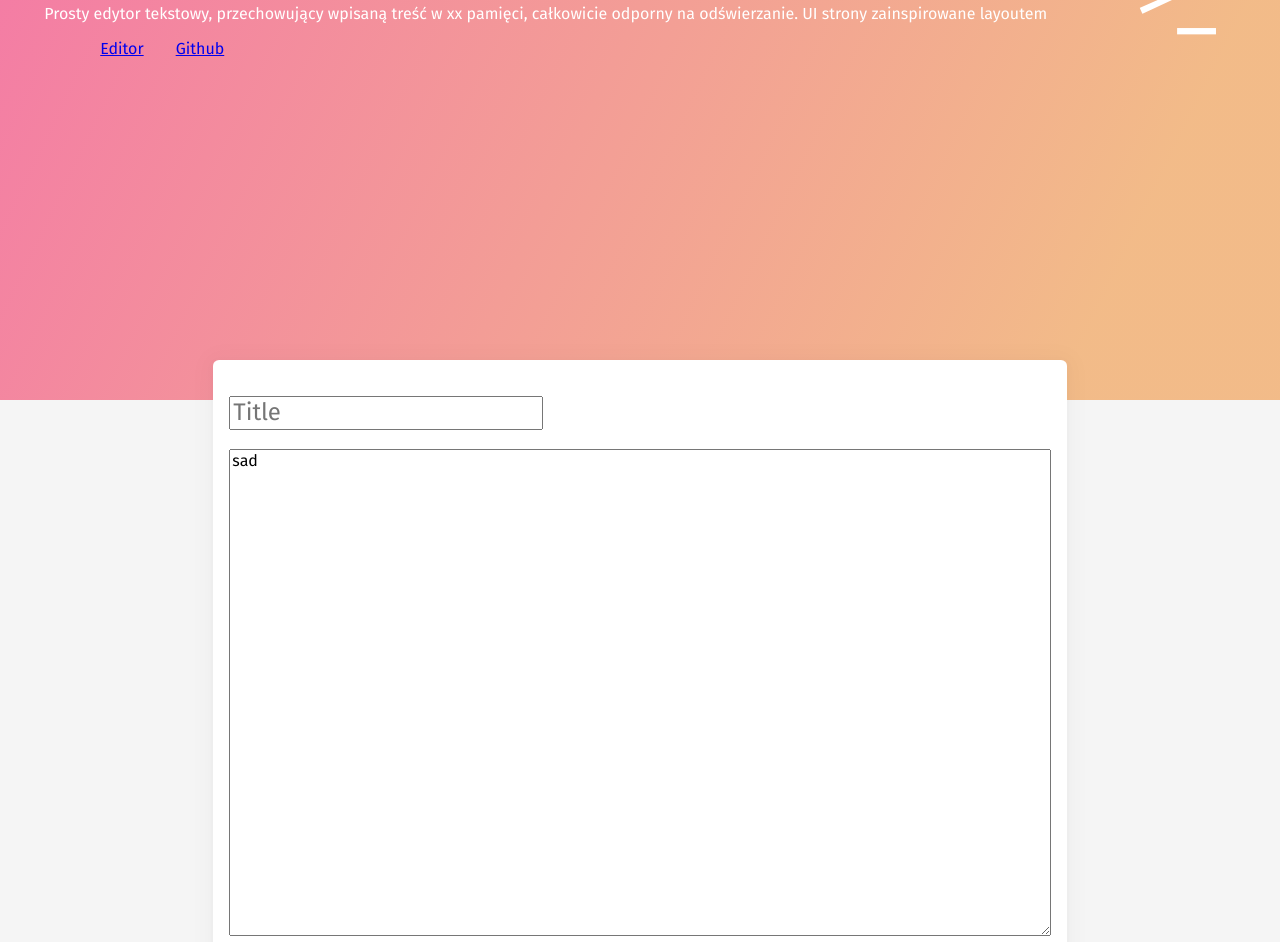
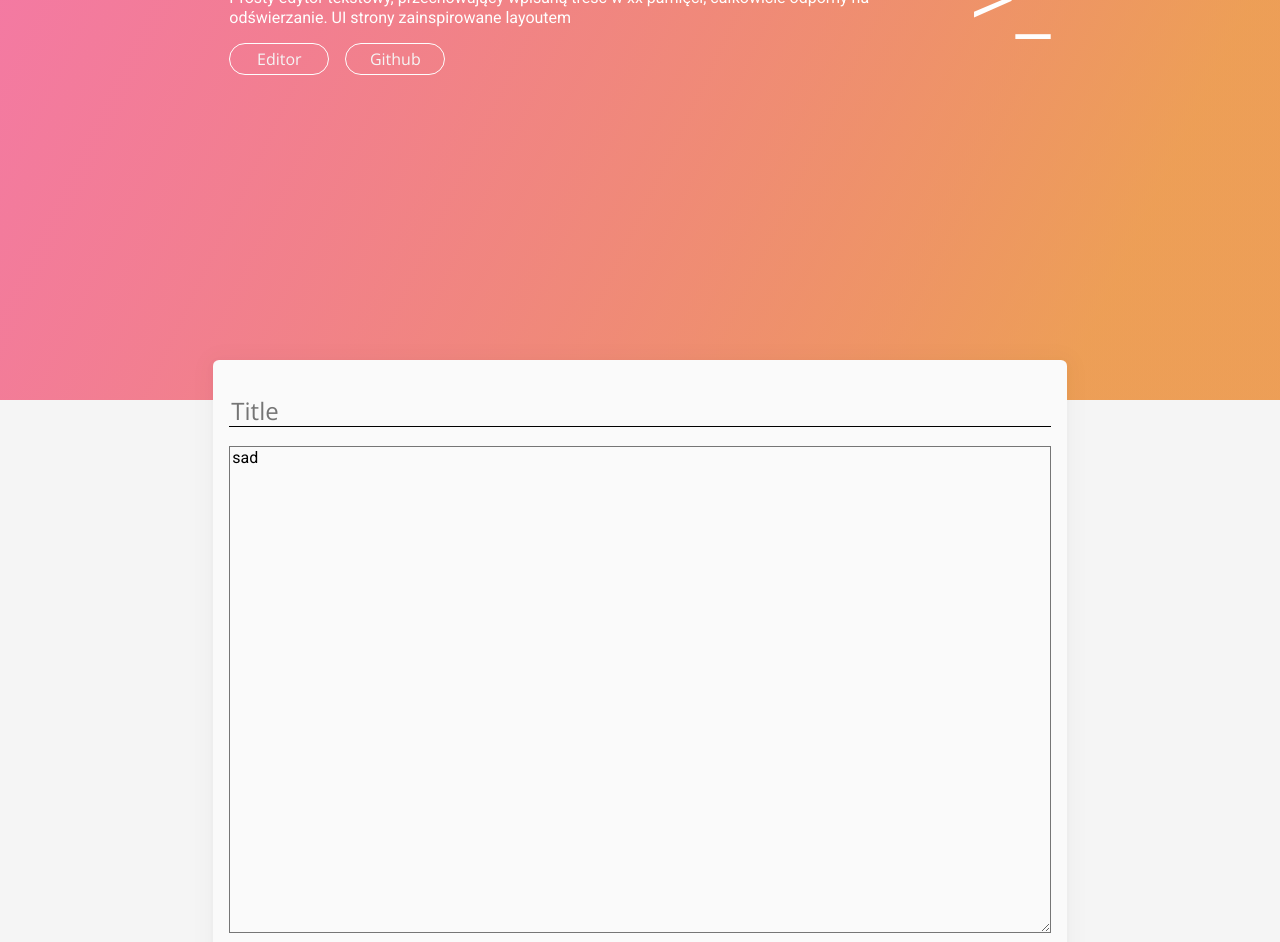
Before and after one commit to mateuszkornecki/simple-editor, a website built with webpack: page src/content/index.html in a window 1280 px wide. Shown: the part 400-1342 px from the top of the page. Built offline with nearby package versions, Linux system fonts and the light colour scheme; files whose address does not match are found by name.

Commit message:
feat: minor update to layout and styling

```diff
--- a/src/content/index.html
+++ b/src/content/index.html
@@ -7,7 +7,6 @@
     <meta http-equiv="X-UA-Compatible" content="ie=edge" />
     <title>Simple editor</title>
     <meta name="description" content="Description" />
-
     <!-- Title -->
     <meta property="og:title" content="" />
     <!-- OPTIONAL description. 2-4 sentences. -->
@@ -21,13 +20,13 @@
     <meta name="apple-mobile-web-app-capable" content="yes" />
     <link rel="apple-touch-icon" sizes="192x192" href="assets/pwa/icons/icon-192x192.png" />
 
-    <link rel="icon" type="image/png" href="assets/pwa/icons/icon-192x192.png" />
+    <link rel="icon" type="image/png" href="#FAVICON" />
     <link rel="stylesheet" href="css/main.css" />
 </head>
 
 <body>
     <!--TODO: ADD FORM FEATURES-->
-    <div class="parent">
+    <div class="header__background"></div>
     <header class="header">
         <div class="header__wrapper">
             <h1 class="header__heading">Simple editor</h1>
@@ -44,6 +43,7 @@
         </div>
         <div class="header__logo"></div>
     </header>
+    <div class="header__background"></div>
     <main class="main" id="editor">
     </main>
     <div class="editor">
@@ -58,7 +58,6 @@
     </div>
 
     <div class="footer">Created with ❤️ in Cracow</div>
-    </div>
     <script src="js/main.js"></script>
 </body>
 
--- a/src/scss/_variables.scss
+++ b/src/scss/_variables.scss
@@ -1,3 +1,5 @@
 $violet: #000;
 $yellow: #F9C802;
 $lightgray: #F5F5F5;
+$white: #FEFEFE;
+$white-bg: #FAFAFA;
--- a/src/scss/main.scss
+++ b/src/scss/main.scss
@@ -1,6 +1,7 @@
         @import "_normalize";
         @import "_variables";
-        @import url('https://fonts.googleapis.com/css?family=Fira+Sans&display=swap&subset=latin-ext');
+        @import url('https://fonts.googleapis.com/css?family=Open+Sans&display=swap&subset=latin-ext');
+        @import url('https://fonts.googleapis.com/css?family=Roboto&display=swap&subset=latin-ext');
         html {
             box-sizing: border-box;
         }
@@ -12,12 +13,7 @@
         }
 
         body {
-            font-family: 'Fira Sans', sans-serif;
-        }
-
-        // TODO: STYLE IT LIKE IN FIGMA PROJECT
-        // TODO: GRID HEADING TO BE ON CENTER
-        .parent {
+            font-family: 'Open Sans', sans-serif;
             display: grid;
             grid-template-columns: 1fr 1fr 1fr 1fr 1fr 1fr;
             grid-template-rows: 95vh 5vh 35vh 35vh 5vh 10vh;
@@ -25,13 +21,61 @@
             grid-row-gap: 0px;
         }
 
+        .editor {
+            background-color: $white-bg;
+            box-shadow: 0 2px 10px 0 rgba(0, 0, 0, .03), 0 2px 20px 10px rgba(0, 0, 0, .02);
+            grid-area: 2 / 2 / 6 / 6;
+            z-index: 5;
+            border-radius: 6px;
+            padding: 16px;
+            display: flex;
+            flex-direction: column;
+            &__text-area {
+                font-family: 'Roboto', sans-serif;
+                min-width: 90%;
+                min-height: 80%;
+                background-color: $white-bg;
+            }
+            &__title {
+                background-color: $white-bg;
+                border: 0px;
+                border-bottom: 1px solid black;
+                min-width: 100%;
+            }
+            &__wrapper {
+                align-self: flex-end;
+                padding: 16px;
+            }
+        }
+
+        .footer {
+            font-family: 'Roboto', sans-serif;
+            background-color: $lightgray;
+            grid-area: 5 / 1 / 7 / 7;
+            display: flex;
+            justify-content: center;
+            align-items: center;
+        }
+
         .header {
-            background: linear-gradient(115.76deg, #F479A6 6.65%, rgba(233, 138, 51, 0.58) 86.69%);
-            color: white;
-            grid-area: 1 / 1 / 3 / 7;
+            grid-area: 1 / 2 / 3 / 6;
             display: flex;
             justify-content: space-around;
             align-items: center;
+            padding: 16px;
+            color: $white;
+            &__background {
+                background: linear-gradient(115.76deg, #F479A6 6.65%, rgba(233, 138, 51, 0.58) 86.69%);
+                grid-area: 1 / 1 / 3 / 7;
+                z-index: -1;
+            }
+            &__description {
+                font-family: 'Roboto', sans-serif;
+            }
+            &__heading {
+                font-size: 2rem;
+                font-weight: normal;
+            }
             &__logo {
                 font-size: 5rem;
                 width: 100px;
@@ -40,33 +84,6 @@
                     content: ">_";
                 }
             }
-        }
-
-        .editor {
-            background-color: white;
-            box-shadow: 0 2px 10px 0 rgba(0, 0, 0, .03), 0 2px 20px 10px rgba(0, 0, 0, .02);
-            grid-area: 2 / 2 / 6 / 6;
-            z-index: 5;
-            border-radius: 6px;
-            padding: 16px;
-            display: flex;
-            flex-direction: column;
-            &__text-area {
-                min-width: 90%;
-                min-height: 80%;
-            }
-            &__wrapper {
-                align-self: flex-end;
-                padding: 16px;
-            }
-        }
-
-        .footer {
-            background-color: $lightgray;
-            grid-area: 5 / 1 / 7 / 7;
-            display: flex;
-            justify-content: center;
-            align-items: center;
         }
 
         .main {
@@ -78,8 +95,22 @@
             &__list {
                 list-style-type: none;
                 display: flex;
+                padding: 0;
             }
             &__item {
-                padding: 0 16px 0 16px;
+                display: flex;
+                justify-content: center;
+                align-items: center;
+                margin-right: 16px;
+                border: 1px solid $white;
+                border-radius: 16px;
+                min-width: 100px;
+                min-height: 32px;
+            }
+            //! IMPORTANT
+            // TODO: add styling to link elements :LoVe HAte
+            &__link {
+                color: $lightgray;
+                text-decoration: none;
             }
         }
```
Also changed, not shown: dist/css/main.css, dist/index.html, 1 other file. Lines whose indentation alone changed are shown as unchanged.
